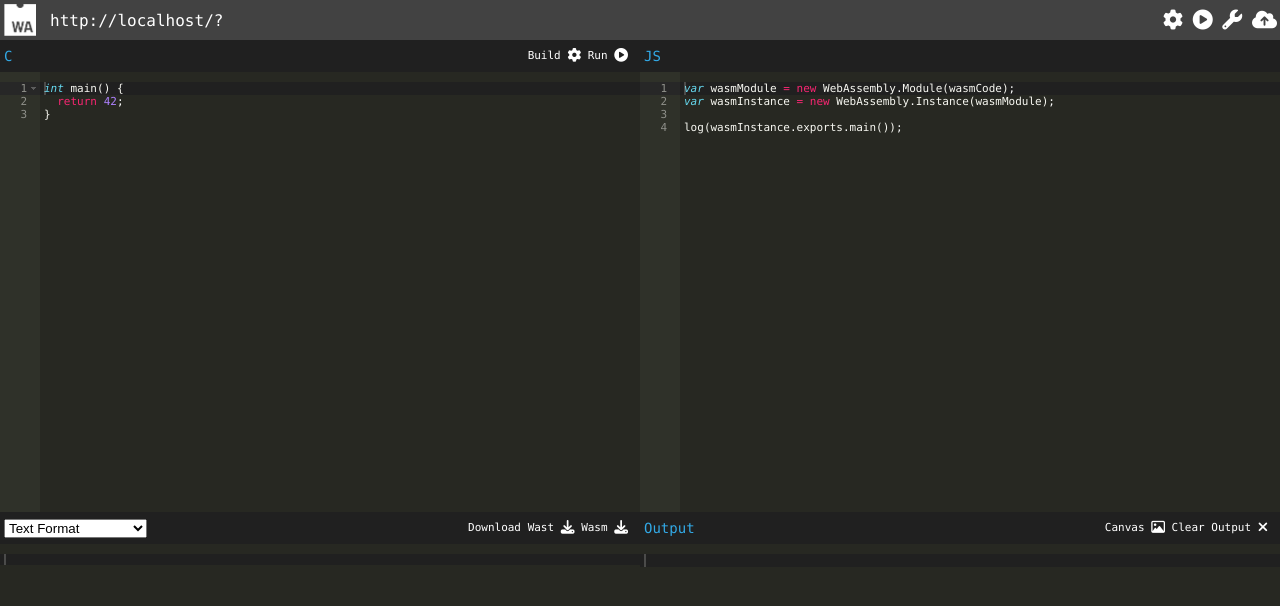
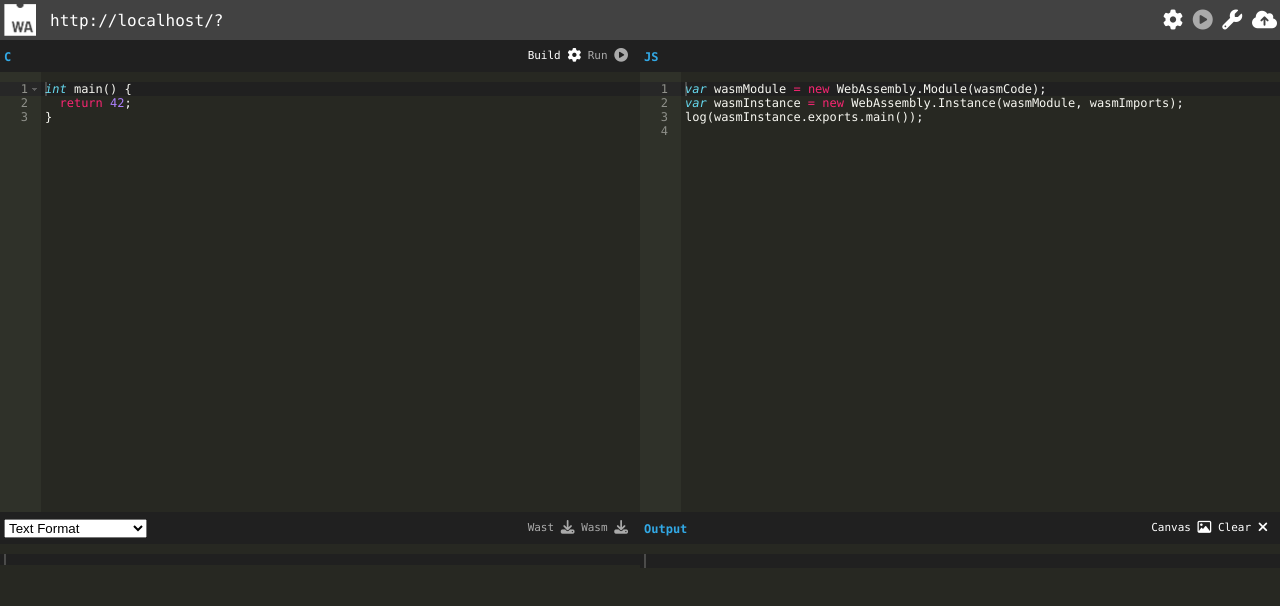
Before and after one commit to wasdk/WasmFiddle, a React app: page / in a window 1280 px wide. Shown: the top 606 px of the page. Built offline with nearby package versions, Linux system fonts and the light colour scheme.

Commit message:
UI tweaks, disable buttons if no module is compiled.

```diff
--- a/src/App.tsx
+++ b/src/App.tsx
@@ -10,10 +10,8 @@ declare var require: any;
 declare var WebAssembly: any;
 let { demangle } = require("demangle");
 declare var capstone: any;
-
 declare var Mousetrap: any;
 declare var Promise: any;
-
 function lazyLoad(s: string, cb: () => void) {
   var self = this;
   var d = window.document;
@@ -106,6 +104,11 @@ function decodeRestrictedBase64ToBytes(encoded: any) {
   return decoded;
 }
 
+const defaultHarnessText =
+  `var wasmModule = new WebAssembly.Module(wasmCode);\n` +
+  `var wasmInstance = new WebAssembly.Instance(wasmModule, wasmImports);\n` +
+  `log(wasmInstance.exports.main());\n`;
+
 export class AppComponent extends React.Component<void, {
   compilerOptions: string,
   isCompiling: boolean;
@@ -135,6 +138,10 @@ export class AppComponent extends React.Component<void, {
   installKeyboardShortcuts() {
     Mousetrap.bind(['ctrl+shift+enter'], (e: any) => {
       this.build();
+      e.preventDefault();
+    });
+    Mousetrap.bind(['ctrl+shift+k'], (e: any) => {
+      this.clear();
       e.preventDefault();
     });
     Mousetrap.bind(['ctrl+enter'], (e: any) => {
@@ -226,10 +233,7 @@ export class AppComponent extends React.Component<void, {
       this.loadFiddledState({
         editors: {
           "main": "int main() { \n  return 42;\n}",
-          "harness":
-          "var wasmModule = new WebAssembly.Module(wasmCode);\n" +
-          "var wasmInstance = new WebAssembly.Instance(wasmModule);\n\n" +
-          "log(wasmInstance.exports.main());"
+          "harness": defaultHarnessText
         }
       });
     }
@@ -522,7 +526,7 @@ export class AppComponent extends React.Component<void, {
         </div>
         <div className="gShareButton">
           <a title="Build: CTRL + Shift + Return" onClick={this.build.bind(this)}><i className={"fa fa-cog " + (this.state.isCompiling ? "fa-spin" : "") + " fa-lg"} aria-hidden="true"></i></a>{' '}
-          <a title="Run: CTRL + Return" onClick={this.runHarness.bind(this)}><i className="fa fa-play-circle fa-lg" aria-hidden="true"></i></a>{' '}
+          <a className={this.wasmCode ? "" : "disabled-link"} title="Run: CTRL + Return" onClick={this.runHarness.bind(this)}><i className="fa fa-play-circle fa-lg" aria-hidden="true"></i></a>{' '}
           <a title="Toggle Settings" onClick={this.toggleSettings.bind(this)}><i className="fa fa-wrench fa-lg" aria-hidden="true"></i></a>{' '}
           <i title="Share" onClick={this.share.bind(this)} className="fa fa-cloud-upload fa-lg" aria-hidden="true"></i>
         </div>
@@ -533,7 +537,7 @@ export class AppComponent extends React.Component<void, {
             <div className="editorHeader"><span className="editorHeaderTitle">{this.state.isC ? "C" : "C++"}</span>
               <div className="editorHeaderButtons">
                 <a title="Build: CTRL + Shift + Return" onClick={this.build.bind(this)}>Build <i className={"fa fa-cog " + (this.state.isCompiling ? "fa-spin" : "") + " fa-lg"} aria-hidden="true"></i></a>{' '}
-                <a title="Run: CTRL + Return" onClick={this.runHarness.bind(this)}>Run <i className="fa fa-play-circle fa-lg" aria-hidden="true"></i></a>
+                <a className={this.wasmCode ? "" : "disabled-link"} title="Run: CTRL + Return" onClick={this.runHarness.bind(this)}>Run <i className="fa fa-play-circle fa-lg" aria-hidden="true"></i></a>
               </div>
             </div>
             <EditorComponent ref={(self: any) => this.mainEditor = self} name="main" mode="ace/mode/c_cpp" showGutter={true} showLineNumbers={true} />
@@ -561,8 +565,8 @@ export class AppComponent extends React.Component<void, {
               </select>
               <div className="editorHeaderButtons">
                 {/*<a title="Assemble" onClick={this.assemble.bind(this)}>Assemble <i className="fa fa-download fa-lg" aria-hidden="true"></i></a>*/}
-                Download <a title="Download WebAssembly Text" onClick={this.download.bind(this, "wast")}>Wast <i className="fa fa-download fa-lg" aria-hidden="true"></i></a>{' '}
-                <a title="Download WebAssembly Binary" onClick={this.download.bind(this, "wasm")}>Wasm <i className="fa fa-download fa-lg" aria-hidden="true"></i></a>
+                <a className={this.wasmCode ? "" : "disabled-link"} title="Download WebAssembly Text" onClick={this.download.bind(this, "wast")}>Wast <i className="fa fa-download fa-lg" aria-hidden="true"></i></a>{' '}
+                <a className={this.wasmCode ? "" : "disabled-link"} title="Download WebAssembly Binary" onClick={this.download.bind(this, "wasm")}>Wasm <i className="fa fa-download fa-lg" aria-hidden="true"></i></a>
               </div>
             </div>
             <EditorComponent ref={(self: any) => this.viewEditor = self} name="view" save={false} readOnly={true} fontSize={10} />
@@ -571,7 +575,7 @@ export class AppComponent extends React.Component<void, {
             <div className="editorHeader"><span className="editorHeaderTitle">Output</span>
               <div className="editorHeaderButtons">
                 <a title="Toggle Canvas" onClick={this.toggleCanvas.bind(this)}>Canvas <i className="fa fa-picture-o fa-lg" aria-hidden="true"></i></a>{' '}
-                <a title="Clear Output" onClick={this.clear.bind(this)}>Clear Output <i className="fa fa-close fa-lg" aria-hidden="true"></i></a>
+                <a title="Clear Output: CTRL + Shift + K" onClick={this.clear.bind(this)}>Clear <i className="fa fa-close fa-lg" aria-hidden="true"></i></a>
               </div>
             </div>
             <EditorComponent ref={(self: any) => this.outputEditor = self} name="output" save={false} readOnly={true} />
--- a/src/components/Editor.tsx
+++ b/src/components/Editor.tsx
@@ -27,7 +27,7 @@ export class EditorComponent extends React.Component<{
     readOnly: false,
     showGutter: false,
     showLineNumbers: false,
-    fontSize: 11,
+    fontSize: 12,
     style: null as any
   };
   componentDidMount() {
@@ -65,6 +65,11 @@ export class EditorComponent extends React.Component<{
         }
       },
       {
+        bindKey: { win: "Ctrl-Shift-K", mac: "Ctrl-Shift-K" }, exec: function () {
+          State.app.clear();
+        }
+      },
+      {
         bindKey: { win: "Ctrl-Return", mac: "Ctrl-Return" }, exec: function () {
           State.app.runHarness();
         }
```
Also changed, not shown: lib/app.css.
